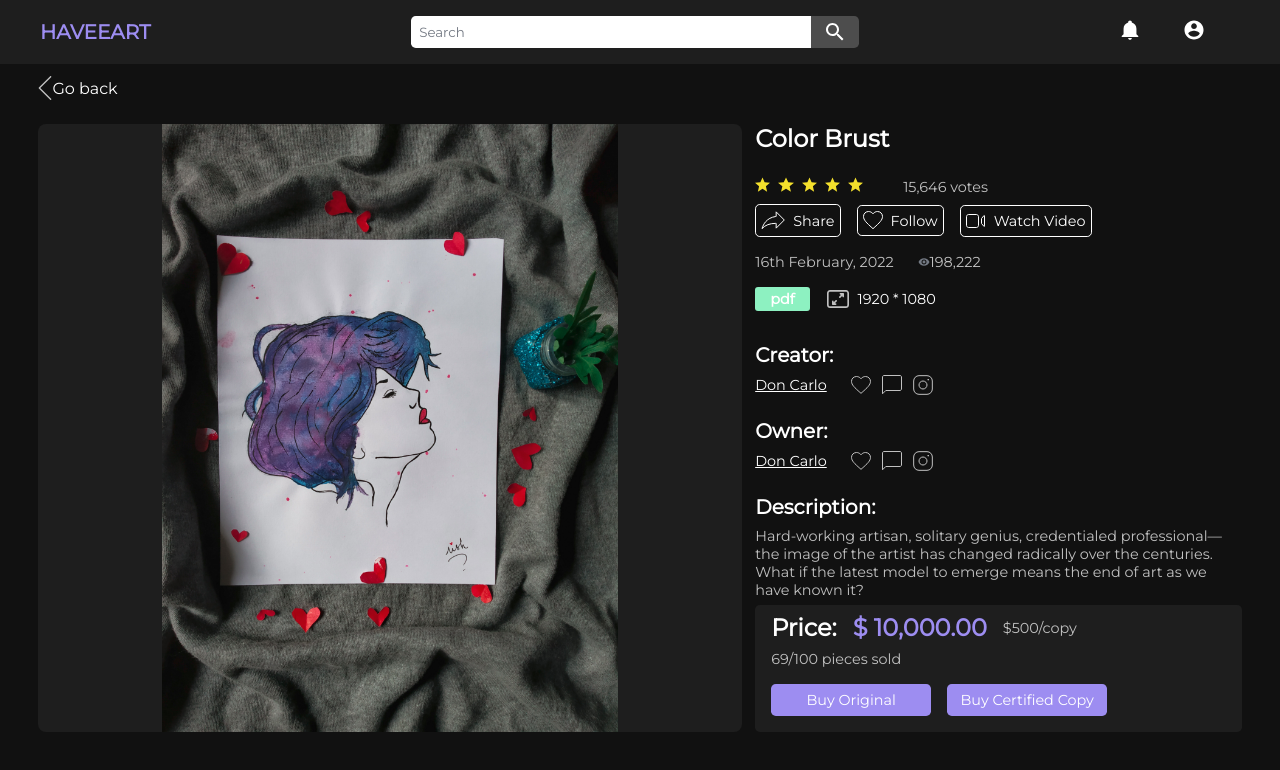
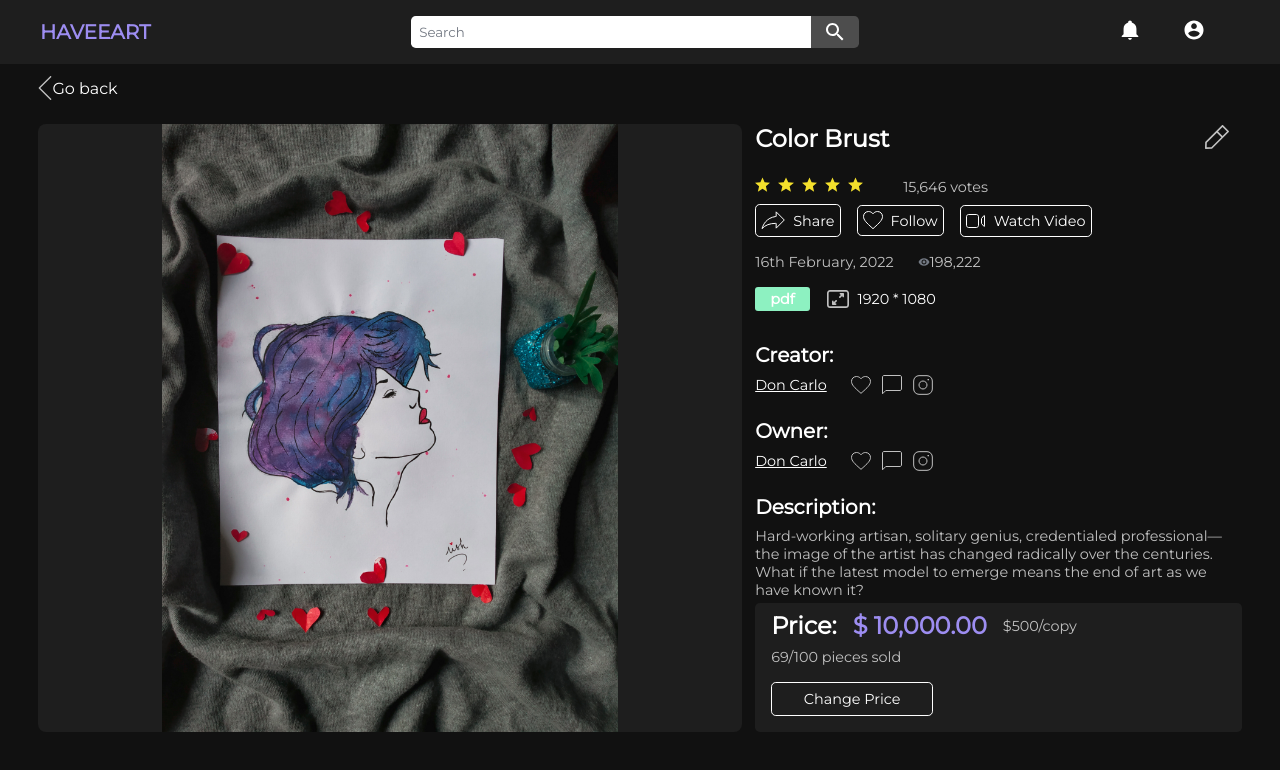
Before and after one commit to Ibtid/Have-E-Art, a React (Create React App) app in the folder client/: page /product/1 in a window 1280 px wide. Shown: the top 770 px of the page. Built offline with nearby package versions, Linux system fonts and the light colour scheme.

Commit message:
owner and sale listed

```diff
--- a/client/src/pages/ProductDetails/ProductDetails.css
+++ b/client/src/pages/ProductDetails/ProductDetails.css
@@ -2,11 +2,23 @@
   color: var(--white);
   height: 100%;
   width: 100%;
+  position: relative;
+}
+
+.productDetails__firstRow {
+  display: flex;
+  align-items: center;
+  justify-content: space-between;
 }
 
 .productDetails__name {
   font-size: 2rem;
   font-weight: 700;
+}
+
+.productDetails__editButton {
+  margin-right: 1vw;
+  cursor: pointer;
 }
 
 .productDetails__ratingsAndVotes {
@@ -184,6 +196,24 @@
   margin-right: 1rem;
   margin-bottom: 1rem;
   border-radius: 0.3rem;
+  cursor: pointer;
+}
+
+.productDetails__sellButtonGroup {
+  margin-top: 3rem;
+}
+
+.productDetails__changePrice {
+  border: 0.1rem solid var(--white);
+  height: 2rem;
+  width: 10rem;
+  display: flex;
+  align-items: center;
+  justify-content: center;
+  margin-right: 1rem;
+  margin-bottom: 1rem;
+  border-radius: 0.3rem;
+  cursor: pointer;
 }
 
 @media screen and (max-width: 1420px) {
--- a/client/src/pages/ProductDetails/ProductDetails.js
+++ b/client/src/pages/ProductDetails/ProductDetails.js
@@ -9,15 +9,26 @@ import dimension from '../../assets/icons/dimension.svg';
 import instagram from '../../assets/icons/instagram.svg';
 import messageOutline from './lightmessage.svg';
 import lightfavourite from './lightfavourite.svg';
+import EditIcon from '../../assets/icons/edit.svg';
 
 import './ProductDetails.css';
 
 const ProductDetails = () => {
   const ratingArray = [1, 2, 3, 4, 5];
+
+  let owner = true;
+  let listedForSale = true;
+
   return (
-    <div>
     <div className='productDetails'>
+      <div className='productDetails__firstRow'>
         <div className='productDetails__name'>Color Brust</div>
+        {owner && (
+          <div className='productDetails__editButton'>
+            <img src={EditIcon} alt='edit' />
+          </div>
+        )}
+      </div>
       <div className='productDetails__ratingsAndVotes'>
         <div className='productDetails__ratings'>
           {ratingArray.map((rating) => (
@@ -51,19 +62,13 @@ const ProductDetails = () => {
             src={watchVideo}
             alt=''
           />
-            <div className='productDetails__outlinedButtonText'>
-              Watch Video
-            </div>
+          <div className='productDetails__outlinedButtonText'>Watch Video</div>
         </div>
       </div>
       <div className='productDetails__dateAndViews'>
         <div className='productDetails__date'>16th February, 2022</div>
         <div className='productDetails__views'>
-            <img
-              src={views}
-              className='productDetails__viewsicon'
-              alt='views'
-            />
+          <img src={views} className='productDetails__viewsicon' alt='views' />
           <div className='productDetails__viewsNumber'> 198,222</div>
         </div>
       </div>
@@ -131,6 +136,7 @@ const ProductDetails = () => {
         itself derives from a root that means to “join” or “fit together”.
       </div>
       {/*............................................................................................*/}
+      {!owner && (
         <div className='productDetails__absoluteSection'>
           <div className='productDetails__priceTag'>
             <div className='productDetails__priceText'>Price: </div>
@@ -143,8 +149,30 @@ const ProductDetails = () => {
             <div className='productDetails__buy'>Buy Certified Copy</div>
           </div>
         </div>
+      )}
+      {/*............................................................................................*/}
+      {owner && !listedForSale && (
+        <div className='productDetails__sellButtonGroup'>
+          <div className='productDetails__buyButtons'>
+            <div className='productDetails__buy'>Sell Original</div>
+            <div className='productDetails__buy'>Sell Certified Copy</div>
           </div>
+        </div>
+      )}
       {/*............................................................................................*/}
+      {owner && listedForSale && (
+        <div className='productDetails__absoluteSection'>
+          <div className='productDetails__priceTag'>
+            <div className='productDetails__priceText'>Price: </div>
+            <div className='productDetails__priceNumber'>$ 10,000.00</div>
+            <div className='productDetails__priceTagSmallText'>$500/copy</div>
+          </div>
+          <div className='productDetails__piecesSold'>69/100 pieces sold</div>
+          <div className='productDetails__buyButtons'>
+            <div className='productDetails__changePrice'>Change Price</div>
+          </div>
+        </div>
+      )}
     </div>
   );
 };
```
Lines whose indentation alone changed are shown as unchanged.
